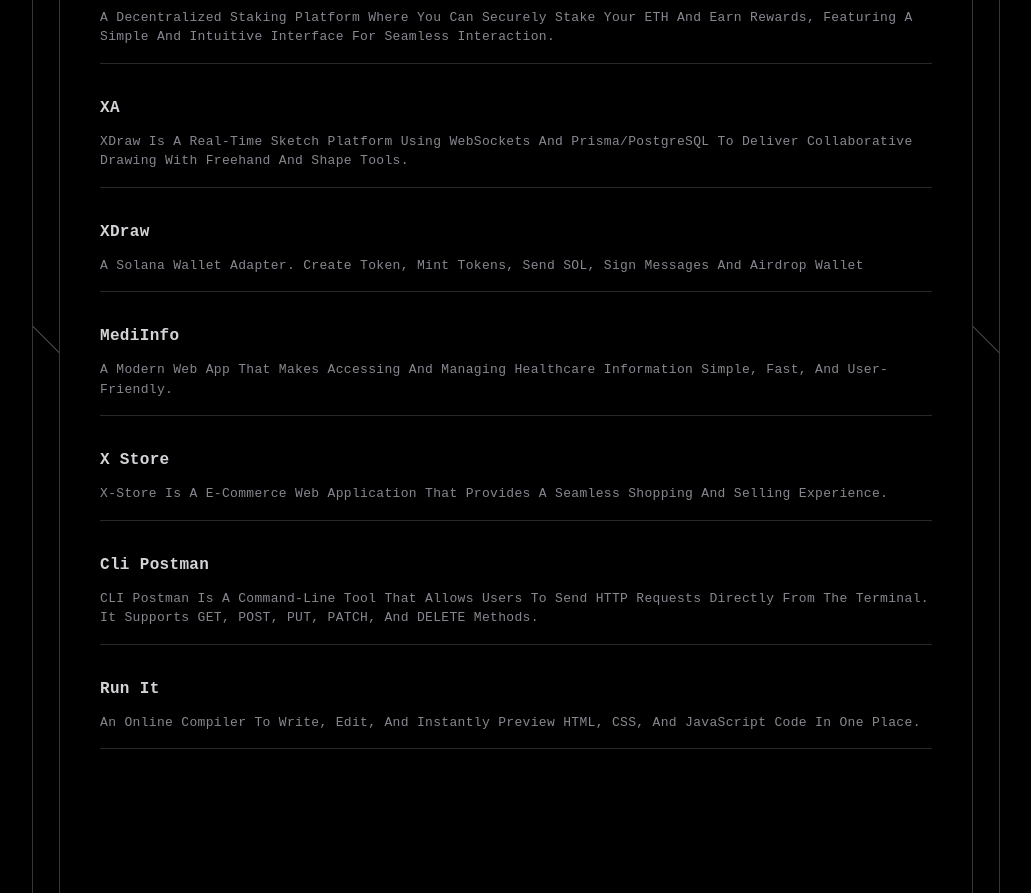
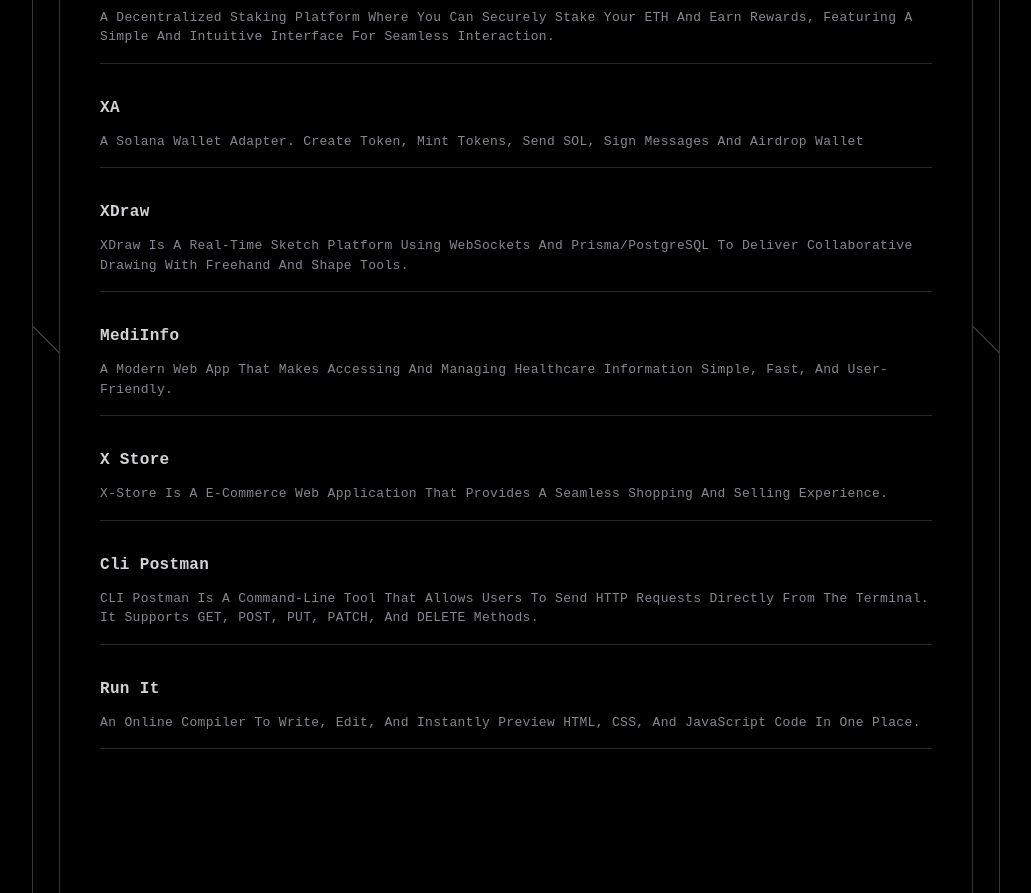
Before and after one commit to Nikuunj/Portfolio, a Next.js app: page / in a window 1280 px wide. Shown: the part 1660-2553 px from the top of the page, without its empty margins (124-1155 px from the left). Built offline with nearby package versions, Linux system fonts and the light colour scheme; a web font is replaced by a local one.

Commit message:
fix: description

```diff
--- a/data/Projects.ts
+++ b/data/Projects.ts
@@ -23,13 +23,13 @@ export const projects = [
     name: 'XA',
     github: 'https://github.com/Nikuunj/wallet-adapter',
     live: 'https://wallet-adapter-wine.vercel.app/',
-    describe: 'XDraw is a real-time sketch platform using WebSockets and Prisma/PostgreSQL to deliver collaborative drawing with freehand and shape tools.',
+    describe: 'A Solana wallet adapter. Create Token, Mint Tokens, Send SOL, Sign Messages and Airdrop Wallet',
   },
   {
     name: 'XDraw',
     github: 'https://github.com/Nikuunj/x-draw',
     live: 'https://x-draw.vercel.app/',
-    describe: 'A Solana wallet adapter. Create Token, Mint Tokens, Send SOL, Sign Messages and Airdrop Wallet',
+    describe: 'XDraw is a real-time sketch platform using WebSockets and Prisma/PostgreSQL to deliver collaborative drawing with freehand and shape tools.',
   },
   {
     name: 'MediInfo',
```
